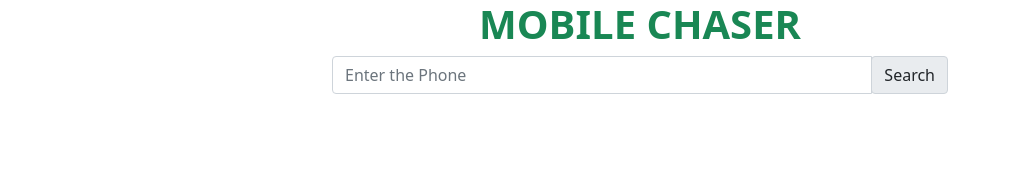
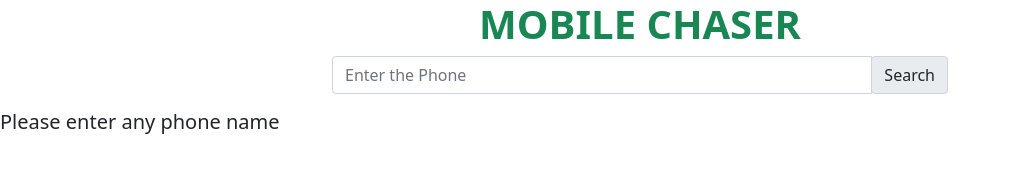
Before and after one commit to raselcsedev/mobile-chaser, a plain HTML site: page index.html in a window 1280 px wide. Both pictures are taken after a click on the element "Search". Shown: the whole page, without its empty margins (0-1010 px from the left). Drawn offline with nearby package versions, Linux system fonts and the light colour scheme; no server answers.

Commit message:
added search error message

```diff
--- a/app.js
+++ b/app.js
@@ -4,13 +4,18 @@ const allPhones = () => {
     // clear search field
     searchField.value='';
     if(searchValue==''){
-        alert('error messagr');
+        document.getElementById('search-error').style.display='block';
+
     }
     // console.log(searchValue);
-    const url = `https://openapi.programming-hero.com/api/phones?search=${searchValue}`;
+    else{
+        document.getElementById('search-error').style.display='none';
+
+        const url = `https://openapi.programming-hero.com/api/phones?search=${searchValue}`;
     fetch(url)
     .then(res => res.json())
     .then(data => showPhones(data.data));
+    }
 }
 
 const showPhones = (phones) =>{
--- a/index.html
+++ b/index.html
@@ -30,6 +30,11 @@
                 </div>
               </div>
               <!-- SEARCH BOX & SEARCH BUTTON FINISH -->
+              <!--SEARCH ERROR MESSAGE START -->
+              <div id="search-error">
+                <h5>Please enter any phone name</h5>
+              </div>
+              <!--SEARCH ERROR MESSAGE FINISH  -->
 
               <!-- PHONES DETAILS SECTION START  -->
               <div id="phone-details" class="d-flex justify-content-center">
--- a/style.css
+++ b/style.css
@@ -0,0 +1,3 @@
+#search-error{
+    display: none;
+}
```
